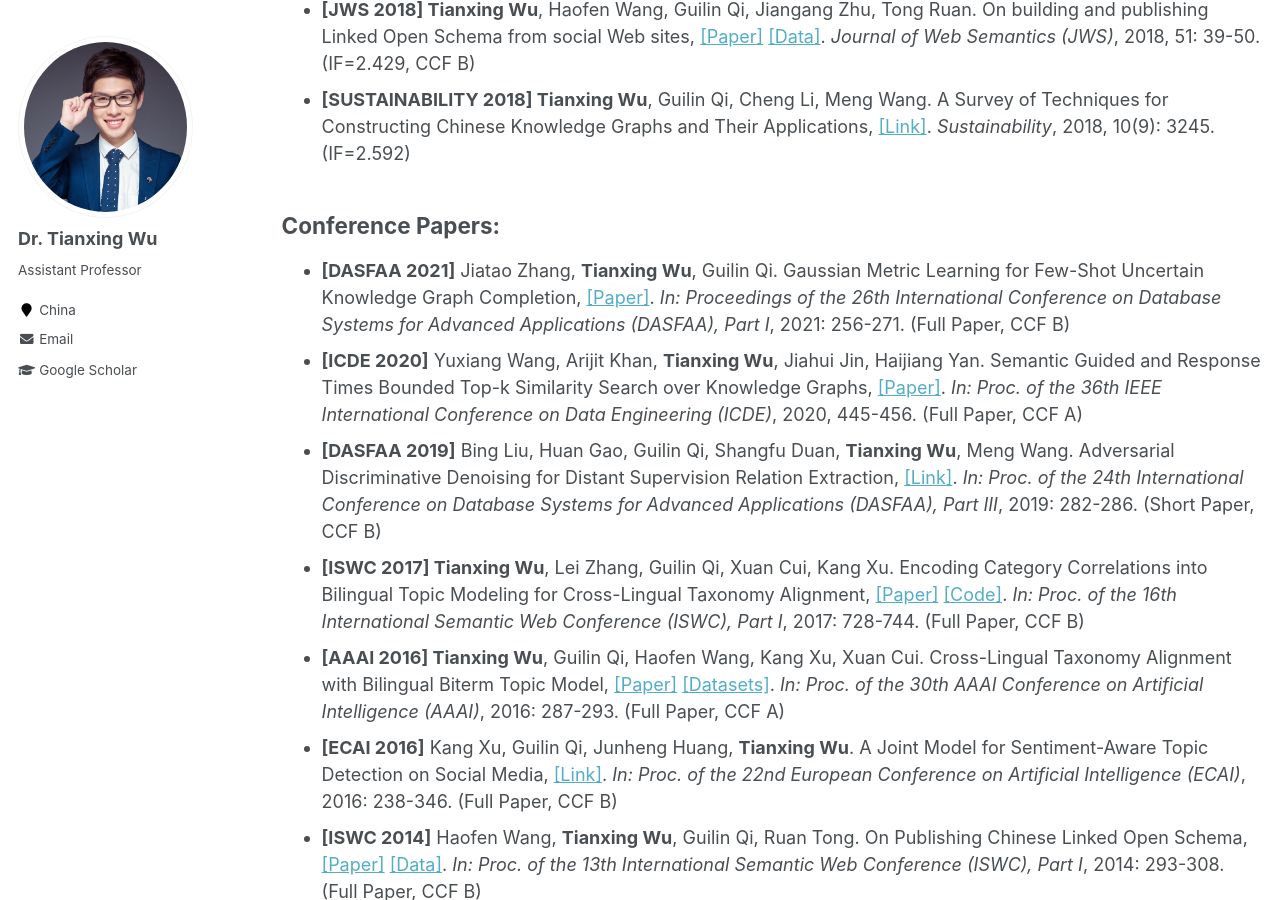
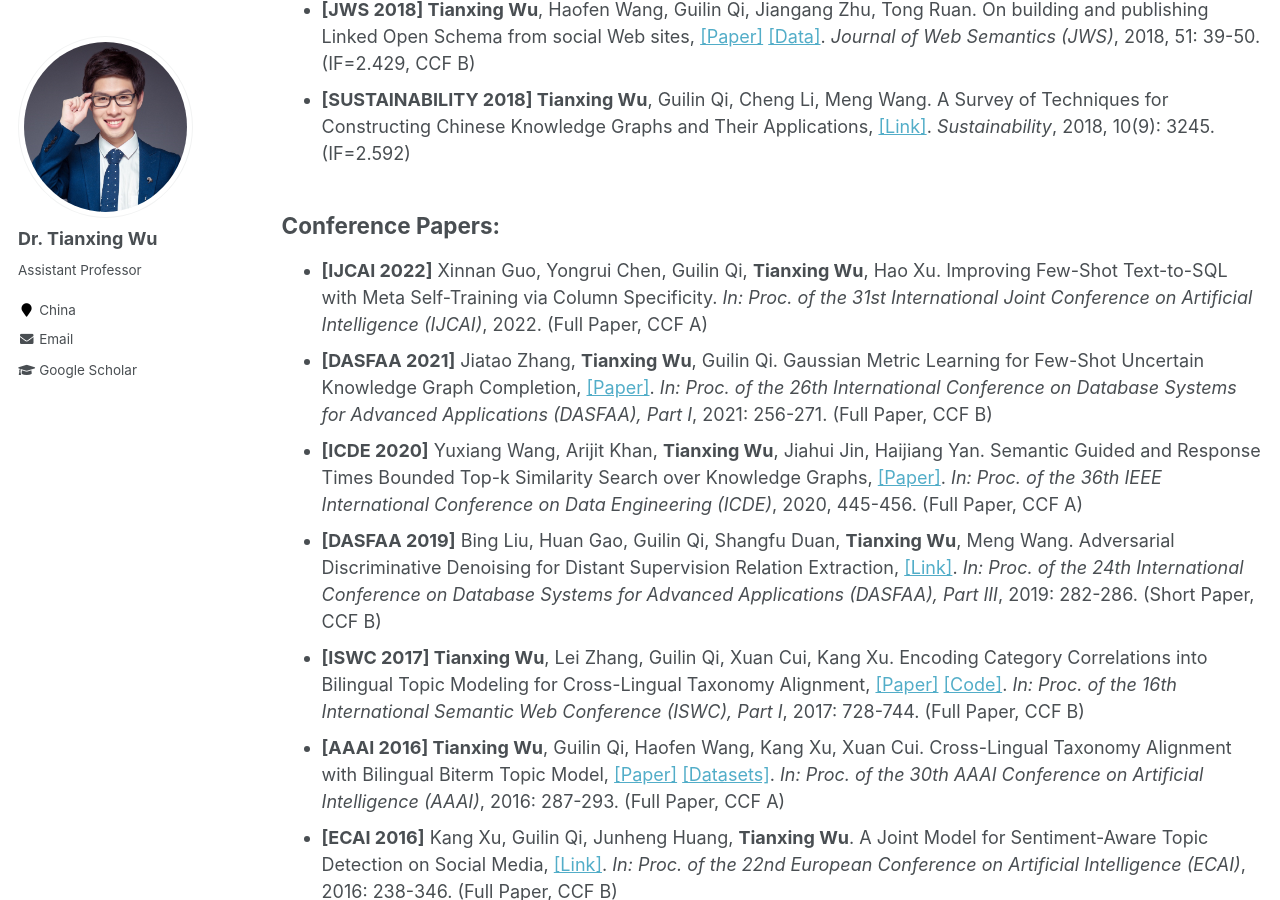
Before and after one commit to tianxing-wu/tianxing-wu.github.io, a Jekyll site: the page built from _pages/selected_publications.md, in a window 1280 px wide and 900 px high, scrolled down 699 px. Built offline with Jekyll 4.4.1, drawn with Linux system fonts in a browser that asks for light colours.

Commit message:
info update

```diff
--- a/_pages/selected_publications.md
+++ b/_pages/selected_publications.md
@@ -16,7 +16,8 @@ The full list of my publications can be found in [Google Scholar](https://schola
 * **[SUSTAINABILITY 2018] Tianxing Wu**, Guilin Qi, Cheng Li, Meng Wang. A Survey of Techniques for Constructing Chinese Knowledge Graphs and Their Applications, [[Link]](https://www.mdpi.com/2071-1050/10/9/3245). <i>Sustainability</i>, 2018, 10(9): 3245. (IF=2.592)
 
 ## Conference Papers:
-* **[DASFAA 2021]** Jiatao Zhang, **Tianxing Wu**, Guilin Qi. Gaussian Metric Learning for Few-Shot Uncertain Knowledge Graph Completion, [[Paper]](https://link.springer.com/chapter/10.1007/978-3-030-73194-6_18). <i>In: Proceedings of the 26th International Conference on Database Systems for Advanced Applications (DASFAA), Part I</i>, 2021: 256-271. (Full Paper, CCF B)
+* **[IJCAI 2022]** Xinnan Guo, Yongrui Chen, Guilin Qi, **Tianxing Wu**, Hao Xu. Improving Few-Shot Text-to-SQL with Meta Self-Training via Column Specificity. <i>In: Proc. of the 31st International Joint Conference on Artificial Intelligence (IJCAI)</i>, 2022. (Full Paper, CCF A)
+* **[DASFAA 2021]** Jiatao Zhang, **Tianxing Wu**, Guilin Qi. Gaussian Metric Learning for Few-Shot Uncertain Knowledge Graph Completion, [[Paper]](https://link.springer.com/chapter/10.1007/978-3-030-73194-6_18). <i>In: Proc. of the 26th International Conference on Database Systems for Advanced Applications (DASFAA), Part I</i>, 2021: 256-271. (Full Paper, CCF B)
 * **[ICDE 2020]** Yuxiang Wang, Arijit Khan, **Tianxing Wu**, Jiahui Jin, Haijiang Yan. Semantic Guided and Response Times Bounded Top-k Similarity Search over Knowledge Graphs, [[Paper]](https://ieeexplore.ieee.org/document/9101747). <i>In: Proc. of the 36th IEEE International Conference on Data Engineering (ICDE)</i>, 2020, 445-456. (Full Paper, CCF A)
 * **[DASFAA 2019]** Bing Liu, Huan Gao, Guilin Qi, Shangfu Duan, **Tianxing Wu**, Meng Wang. Adversarial Discriminative Denoising for Distant Supervision Relation Extraction, [[Link]](https://link.springer.com/chapter/10.1007%2F978-3-030-18590-9_29). <i>In: Proc. of the 24th International Conference on Database Systems for Advanced Applications (DASFAA), Part III</i>, 2019: 282-286. (Short Paper, CCF B)
 * **[ISWC 2017] Tianxing Wu**, Lei Zhang, Guilin Qi, Xuan Cui, Kang Xu. Encoding Category Correlations into Bilingual Topic Modeling for Cross-Lingual Taxonomy Alignment, [[Paper]](https://tianxing-wu.github.io/files/paper/ISWC2017.pdf) [[Code]](https://github.com/143230/CLTA). <i>In: Proc. of the 16th International Semantic Web Conference (ISWC), Part I</i>, 2017: 728-744. (Full Paper, CCF B)
```
